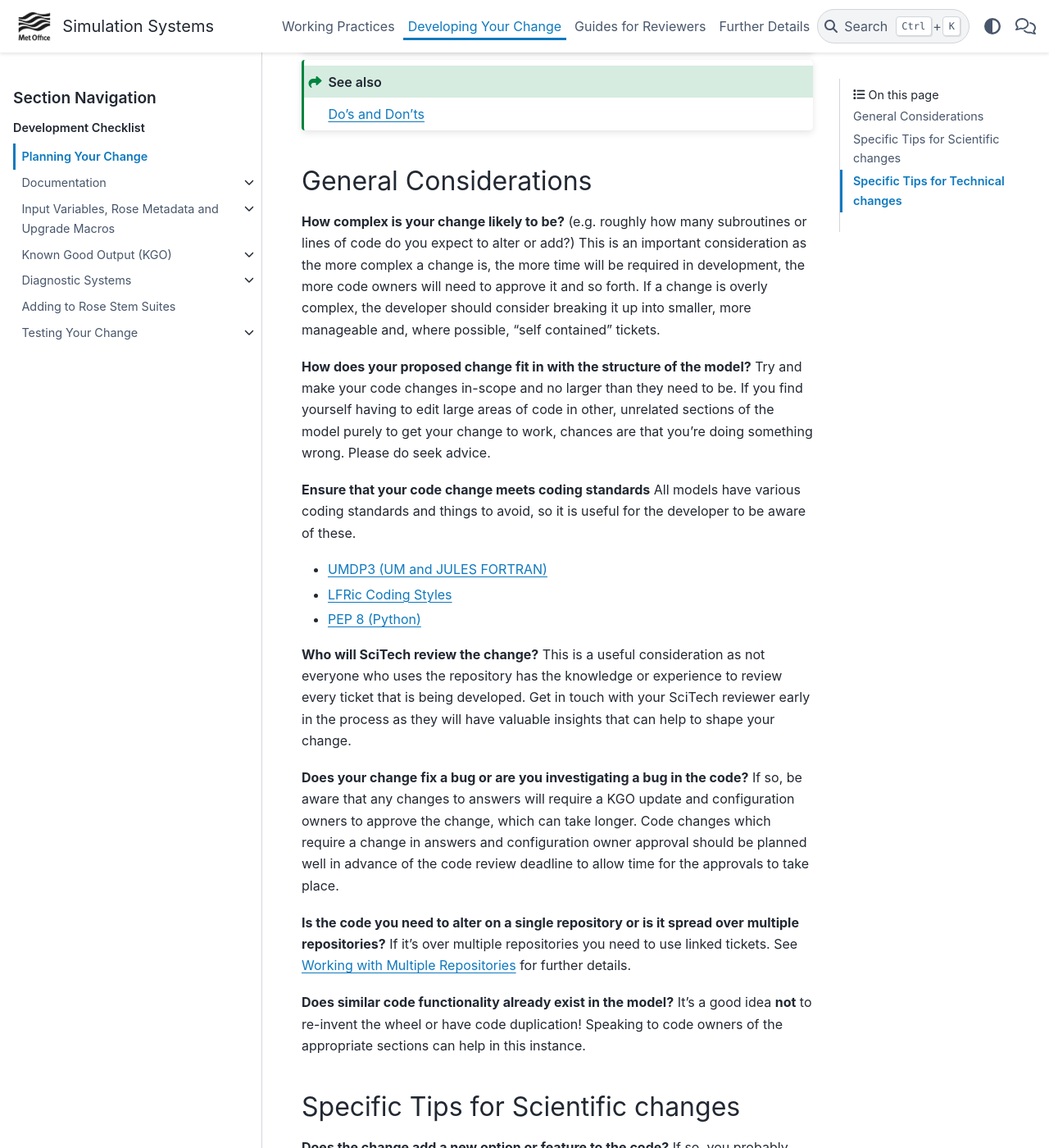
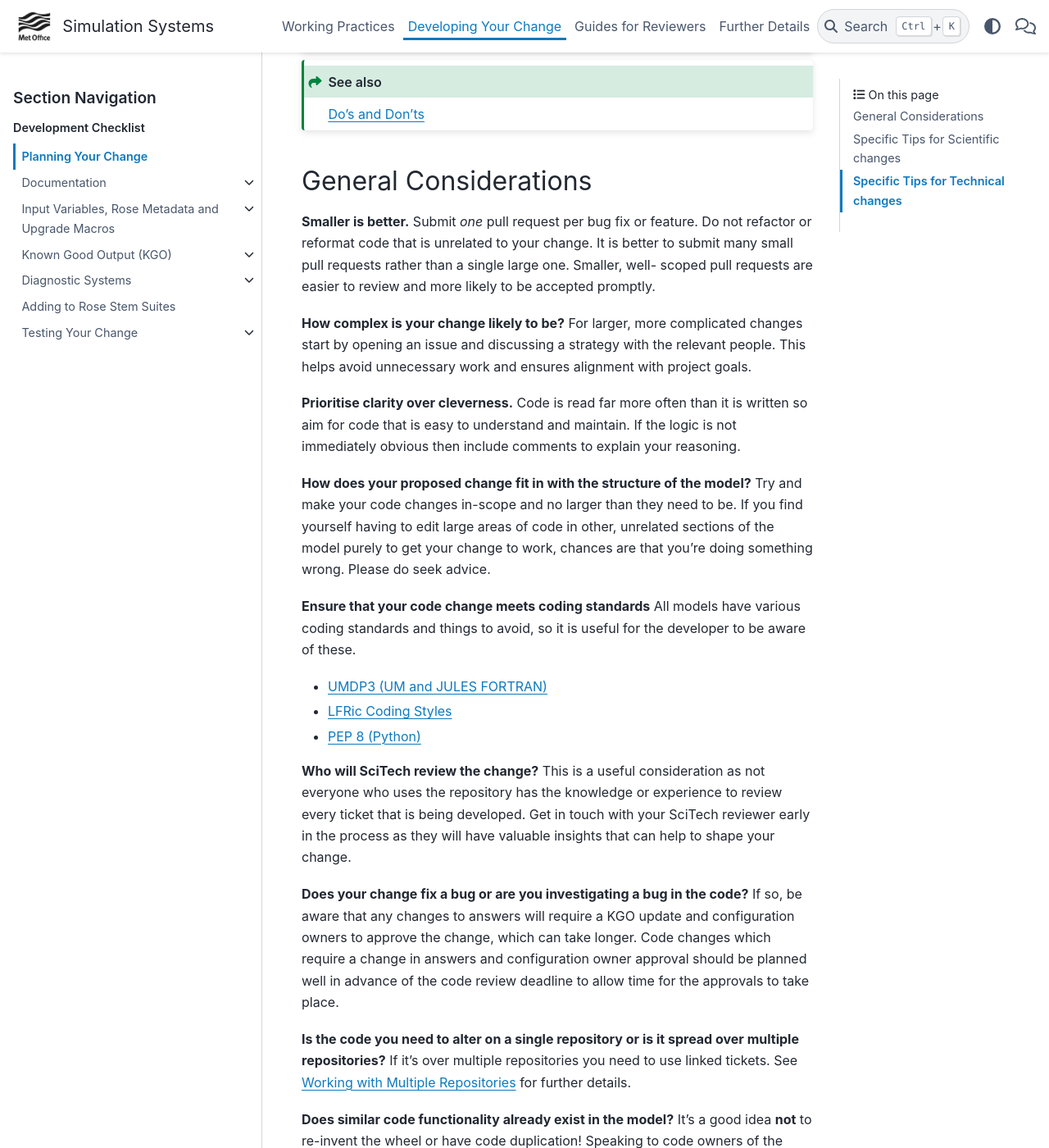
Before and after one commit to MetOffice/simulation-systems, a Sphinx documentation site: the page built from source/Development/planning_your_change.rst, in a window 1280 px wide and 1400 px high, scrolled down 756 px. Shown: the whole window at 82% size. Built offline with Sphinx 7.4.7 and the PyData theme 0.15.4, drawn with Linux system fonts in a browser that asks for light colours; some of the changed text lies outside the part shown.

Commit message:
guidance on reviews

```diff
--- a/source/Development/planning_your_change.rst
+++ b/source/Development/planning_your_change.rst
@@ -33,13 +33,18 @@
 
 General Considerations
 ----------------------
+**Smaller is better.** Submit *one* pull request per bug fix or feature. Do not
+refactor or reformat code that is unrelated to your change. It is better to
+submit many small pull requests rather than a single large one. Smaller, well-
+scoped pull requests are easier to review and more likely to be accepted promptly.
 
-**How complex is your change likely to be?** (e.g. roughly how many subroutines
-or lines of code do you expect to alter or add?) This is an important
-consideration as the more complex a change is, the more time will be required
-in development, the more code owners will need to approve it and so forth. If a
-change is overly complex, the developer should consider breaking it up into
-smaller, more manageable and, where possible, "self contained" tickets.
+**How complex is your change likely to be?** For larger, more complicated changes
+start by opening an issue and discussing a strategy with the relevant people. This
+helps avoid unnecessary work and ensures alignment with project goals.
+
+**Prioritise clarity over cleverness.** Code is read far more often than it is
+written so aim for code that is easy to understand and maintain. If the logic
+is not immediately obvious then include comments to explain your reasoning.
 
 **How does your proposed change fit in with the structure of the model?** Try
 and make your code changes in-scope and no larger than they need to be. If you
@@ -54,7 +59,7 @@
 * `UMDP3 (UM and JULES FORTRAN)
   <https://code.metoffice.gov.uk/doc/um/latest/umdp.html#003>`__
 * `LFRic Coding Styles
-  <https://code.metoffice.gov.uk/trac/lfric/wiki/LFRicTechnical/CodingStandards>`__
+  <https://metoffice.github.io/lfric_core/how_to_contribute/index.html#how-to-contribute-index>`__
 * `PEP 8 (Python) <https://legacy.python.org/dev/peps/pep-0008/>`__
 
 **Who will SciTech review the change?** This is a useful consideration as not
@@ -77,6 +82,9 @@
 **Does similar code functionality already exist in the model?** It's a good
 idea **not** to re-invent the wheel or have code duplication! Speaking to code
 owners of the appropriate sections can help in this instance.
+
+**How will your change be tested?** Include unit or integration tests, and update
+any example or demo repositories to exercise new functionality.
 
 Specific Tips for Scientific changes
 ------------------------------------
--- a/source/Reviewers/codereview.rst
+++ b/source/Reviewers/codereview.rst
@@ -19,6 +19,10 @@
 Fundamentally this review is to ensure that the change is well thought-out and
 that no system aspects have been missed. The review should be an active one
 and should question anything that is poorly coded.
+
+Focus on the code, not the contributor; providing constructive, respectful and
+actionable feedback. Critique the implementation, not the individual and always
+explain the reasoning behind your suggestions.
 
 Reviewer responsibilities and checkpoints
 -----------------------------------------
--- a/source/Reviewers/scitechreview.rst
+++ b/source/Reviewers/scitechreview.rst
@@ -15,6 +15,11 @@
 
 The purpose of code review is to ensure that the code does the job it says it
 performs, is standards compliant and well documented.
+
+Focus on the code, not the contributor; providing constructive, respectful and
+actionable feedback. Critique the implementation, not the individual and always
+explain the reasoning behind your suggestions.
+
 
 Reviewer responsibilities and checkpoints
 -----------------------------------------
--- a/source/WorkingPractices/gh_dev_init.rst
+++ b/source/WorkingPractices/gh_dev_init.rst
@@ -216,7 +216,9 @@
     information see the relevant man page, ``man git add``.
 
 Finally, you may want to push any commits stored in your local clone back to
-the remote source.
+the remote source. This allows you to share code with someone else during the
+development process, or prepare to open a pull request once you're ready for a
+review.
 
 .. code-block::
 
--- a/source/WorkingPractices/pull_requests.rst
+++ b/source/WorkingPractices/pull_requests.rst
@@ -39,6 +39,9 @@
     Conversation` button is used by the reviewer when they are satisfied to
     close that part of the review. The developer should **not** resolve
     conversations themselves.
+
+  * Feedback on code is not a refection of personal ability. All code can be
+    improved and reviews are an opportunity for shared learning and collaboration.
 
 
 Opening a Pull Request
```
